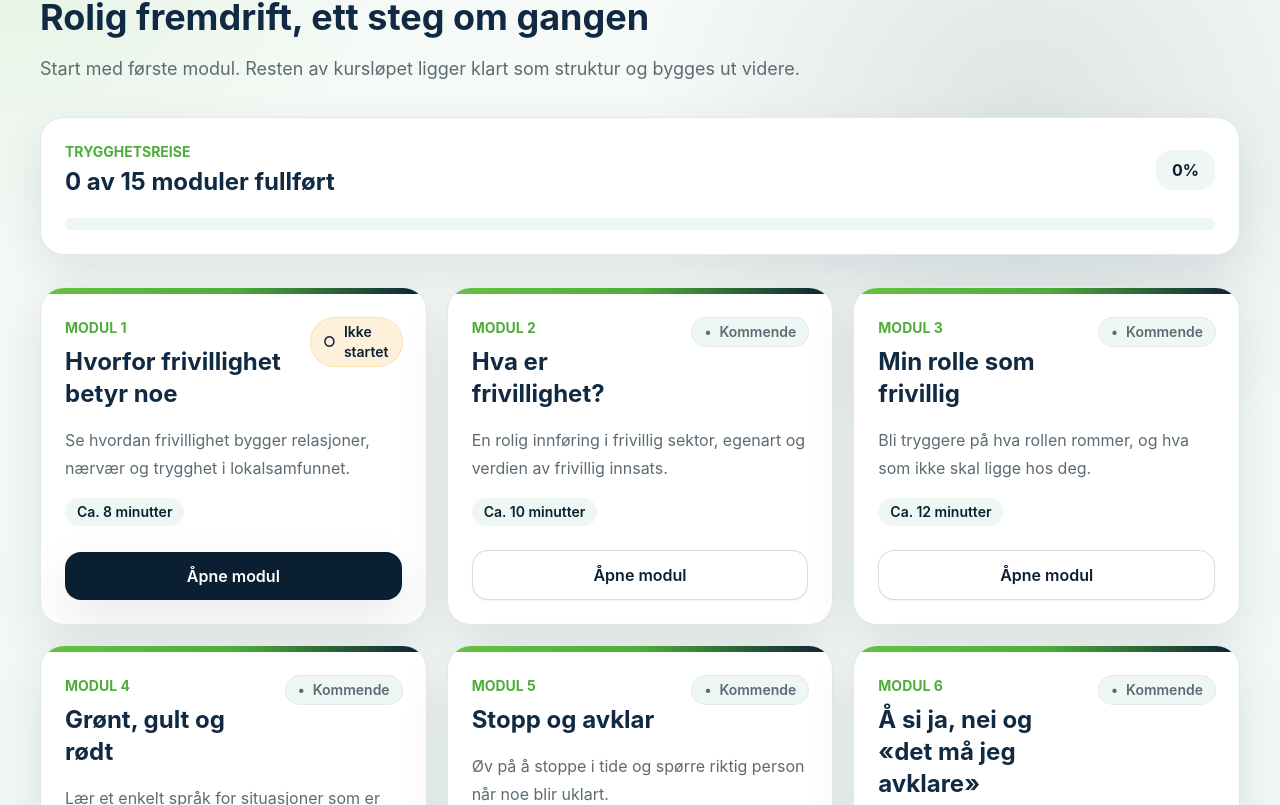
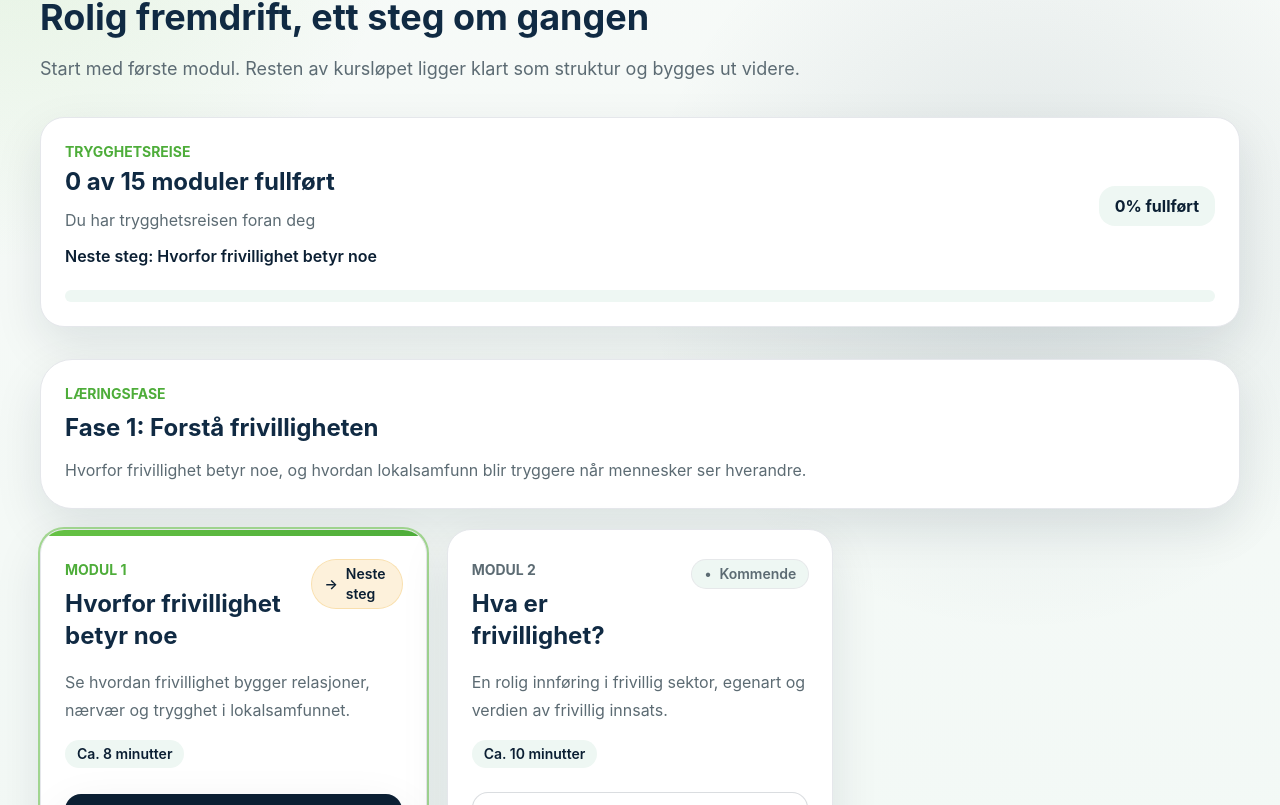
Before and after one commit to aogaa/vafskurs, a React (Vite) app: page /moduler in a window 1280 px wide. Shown: the part 155-960 px from the top of the page. Built offline with nearby package versions, Linux system fonts and the light colour scheme.

Commit message:
endret design og oppsett

```diff
--- a/src/components/course/ModuleCard.tsx
+++ b/src/components/course/ModuleCard.tsx
@@ -3,35 +3,56 @@ import { Badge } from "../ui/Badge";
 import { Button } from "../ui/Button";
 import { Card } from "../ui/Card";
 
+export type ModuleCardStatus = "complete" | "next" | "upcoming";
+
 type ModuleCardProps = {
   courseModule: CourseModule;
-  isComplete: boolean;
+  status: ModuleCardStatus;
 };
 
-export function ModuleCard({ courseModule, isComplete }: ModuleCardProps) {
-  const isActive = courseModule.status === "active";
-  const statusLabel = isComplete
-    ? "Fullført"
-    : isActive
-      ? "Ikke startet"
-      : "Kommende";
+const statusCopy: Record<ModuleCardStatus, { label: string; marker: string; button: string }> = {
+  complete: { label: "Fullført", marker: "✓", button: "Se igjen" },
+  next: { label: "Neste steg", marker: "→", button: "Fortsett" },
+  upcoming: { label: "Kommende", marker: "•", button: "Se modul" },
+};
+
+export function ModuleCard({ courseModule, status }: ModuleCardProps) {
+  const copy = statusCopy[status];
+  const isComplete = status === "complete";
+  const isNext = status === "next";
 
   return (
-    <Card className="group flex h-full flex-col overflow-hidden p-0 transition duration-200 hover:-translate-y-1 hover:shadow-lift">
-      <div className="h-1.5 bg-gradient-to-r from-pine via-leaf to-harbor" />
+    <Card
+      className={`group flex h-full flex-col overflow-hidden p-0 transition duration-200 hover:-translate-y-1 hover:shadow-lift ${
+        isNext ? "ring-2 ring-pine/55" : ""
+      } ${status === "upcoming" ? "bg-white/88" : ""}`}
+    >
+      <div
+        className={`h-1.5 ${
+          isComplete
+            ? "bg-pine"
+            : isNext
+              ? "bg-gradient-to-r from-pine to-leaf"
+              : "bg-harbor/18"
+        }`}
+      />
       <div className="flex h-full flex-col p-6">
-        <div className="flex items-start justify-between gap-4">
+        <div className="flex flex-col gap-4 sm:flex-row sm:items-start sm:justify-between">
           <div>
-            <p className="text-sm font-bold uppercase tracking-normal text-leaf">
+            <p
+              className={`text-sm font-bold uppercase tracking-normal ${
+                isNext || isComplete ? "text-leaf" : "text-slate"
+              }`}
+            >
               Modul {courseModule.order}
             </p>
             <h3 className="mt-2 text-2xl font-bold leading-8 text-ink group-hover:text-harbor">
               {courseModule.title}
             </h3>
           </div>
-          <Badge tone={isComplete ? "complete" : isActive ? "active" : "planned"}>
-            <span aria-hidden="true">{isComplete ? "✓" : isActive ? "○" : "•"}</span>
-            {statusLabel}
+          <Badge tone={isComplete ? "complete" : isNext ? "active" : "planned"}>
+            <span aria-hidden="true">{copy.marker}</span>
+            {copy.label}
           </Badge>
         </div>
         <p className="mt-4 text-base leading-7 text-slate">
@@ -43,10 +64,10 @@ export function ModuleCard({ courseModule, isComplete }: ModuleCardProps) {
         <div className="mt-auto pt-6">
           <Button
             to={`/moduler/${courseModule.id}`}
-            variant={isActive || isComplete ? "primary" : "secondary"}
+            variant={isNext ? "primary" : "secondary"}
             className="w-full"
           >
-            Åpne modul
+            {copy.button}
           </Button>
         </div>
       </div>
--- a/src/components/course/ModuleGrid.tsx
+++ b/src/components/course/ModuleGrid.tsx
@@ -1,21 +1,62 @@
+import { coursePhases } from "../../data/coursePhases";
 import type { CourseModule } from "../../data/courseModules";
-import { ModuleCard } from "./ModuleCard";
+import { ModuleCard, type ModuleCardStatus } from "./ModuleCard";
 
 type ModuleGridProps = {
   modules: CourseModule[];
+  nextModuleId?: string;
   isModuleComplete: (moduleId: string) => boolean;
 };
 
-export function ModuleGrid({ isModuleComplete, modules }: ModuleGridProps) {
+function getCardStatus(
+  moduleId: string,
+  nextModuleId: string | undefined,
+  isModuleComplete: (moduleId: string) => boolean,
+): ModuleCardStatus {
+  if (isModuleComplete(moduleId)) {
+    return "complete";
+  }
+
+  if (moduleId === nextModuleId) {
+    return "next";
+  }
+
+  return "upcoming";
+}
+
+export function ModuleGrid({ isModuleComplete, modules, nextModuleId }: ModuleGridProps) {
   return (
+    <div className="space-y-10">
+      {coursePhases.map((phase) => {
+        const phaseModules = phase.moduleIds
+          .map((moduleId) => modules.find((courseModule) => courseModule.id === moduleId))
+          .filter((courseModule): courseModule is CourseModule => Boolean(courseModule));
+
+        return (
+          <section key={phase.id} className="space-y-5" aria-labelledby={`${phase.id}-title`}>
+            <div className="rounded-[2rem] border border-harbor/8 bg-white p-6 shadow-soft">
+              <p className="text-sm font-bold uppercase tracking-normal text-leaf">
+                Læringsfase
+              </p>
+              <h2 id={`${phase.id}-title`} className="mt-2 text-2xl font-bold text-ink">
+                {phase.title}
+              </h2>
+              <p className="mt-3 max-w-3xl text-base leading-7 text-slate">
+                {phase.description}
+              </p>
+            </div>
             <div className="grid gap-5 md:grid-cols-2 xl:grid-cols-3">
-      {modules.map((courseModule) => (
+              {phaseModules.map((courseModule) => (
                 <ModuleCard
                   key={courseModule.id}
                   courseModule={courseModule}
-          isComplete={isModuleComplete(courseModule.id)}
+                  status={getCardStatus(courseModule.id, nextModuleId, isModuleComplete)}
                 />
               ))}
             </div>
+          </section>
+        );
+      })}
+    </div>
   );
 }
--- a/src/components/course/ProgressSummary.tsx
+++ b/src/components/course/ProgressSummary.tsx
@@ -1,17 +1,28 @@
 type ProgressSummaryProps = {
   completedCount: number;
+  nextModuleTitle?: string;
   totalCount: number;
 };
 
-export function ProgressSummary({ completedCount, totalCount }: ProgressSummaryProps) {
+export function ProgressSummary({
+  completedCount,
+  nextModuleTitle,
+  totalCount,
+}: ProgressSummaryProps) {
   const percent = totalCount > 0 ? Math.round((completedCount / totalCount) * 100) : 0;
+  const journeyText =
+    completedCount === 0
+      ? "Du har trygghetsreisen foran deg"
+      : completedCount === totalCount
+        ? "Hele trygghetsreisen er fullført"
+        : "Du har startet trygghetsreisen";
 
   return (
     <section
       className="rounded-3xl border border-harbor/8 bg-white p-6 shadow-soft"
       aria-label="Kursprogresjon"
     >
-      <div className="flex flex-col gap-4 sm:flex-row sm:items-center sm:justify-between">
+      <div className="flex flex-col gap-5 lg:flex-row lg:items-center lg:justify-between">
         <div>
           <p className="text-sm font-bold uppercase tracking-normal text-leaf">
             Trygghetsreise
@@ -19,12 +30,25 @@ export function ProgressSummary({ completedCount, totalCount }: ProgressSummaryP
           <h2 className="mt-1 text-2xl font-bold text-ink">
             {completedCount} av {totalCount} moduler fullført
           </h2>
+          <p className="mt-2 text-base leading-7 text-slate">{journeyText}</p>
+          {nextModuleTitle ? (
+            <p className="mt-2 text-base font-semibold leading-7 text-harbor">
+              Neste steg: {nextModuleTitle}
+            </p>
+          ) : null}
         </div>
-        <p className="rounded-2xl bg-mist px-4 py-2 text-base font-bold text-harbor">
-          {percent}%
+        <p className="w-fit rounded-2xl bg-mist px-4 py-2 text-base font-bold text-harbor">
+          {percent}% fullført
         </p>
       </div>
-      <div className="mt-5 h-3 overflow-hidden rounded-full bg-mist" aria-hidden="true">
+      <div
+        className="mt-5 h-3 overflow-hidden rounded-full bg-mist"
+        role="progressbar"
+        aria-label="Fullførte moduler"
+        aria-valuemin={0}
+        aria-valuemax={totalCount}
+        aria-valuenow={completedCount}
+      >
         <div
           className="h-full rounded-full bg-gradient-to-r from-pine to-leaf transition-all duration-500"
           style={{ width: `${percent}%` }}
--- a/src/components/course/ReflectionCard.tsx
+++ b/src/components/course/ReflectionCard.tsx
@@ -82,6 +82,7 @@ export function ReflectionCard({
   return (
     <button
       type="button"
+      aria-label={`${isSelected ? "Fjern valgt kort" : "Velg kort"}: ${card.title}`}
       aria-pressed={isSelected}
       disabled={isDisabled}
       onClick={() => onToggle(card.id)}
@@ -110,7 +111,7 @@ export function ReflectionCard({
             isSelected ? "bg-white/14 text-white" : "bg-mist text-slate"
           }`}
         >
-          {isSelected ? "Valgt" : "Velg"}
+          {isSelected ? "✓ Valgt" : "Velg"}
         </span>
       </span>
       <span className="mt-6 block text-2xl font-bold leading-8">{card.title}</span>
--- a/src/components/ui/Badge.tsx
+++ b/src/components/ui/Badge.tsx
@@ -8,7 +8,7 @@ type BadgeProps = {
 };
 
 const toneClasses: Record<BadgeTone, string> = {
-  complete: "bg-pine/15 text-harbor ring-pine/35",
+  complete: "bg-pine text-harbor ring-pine/60",
   planned: "bg-mist text-slate ring-harbor/10",
   active: "bg-honey/20 text-harbor ring-honey/45",
 };
--- /dev/null
+++ b/src/data/coursePhases.ts
@@ -0,0 +1,44 @@
+export type CoursePhase = {
+  id: string;
+  title: string;
+  description: string;
+  moduleIds: string[];
+};
+
+export const coursePhases: CoursePhase[] = [
+  {
+    id: "forsta-frivilligheten",
+    title: "Fase 1: Forstå frivilligheten",
+    description:
+      "Hvorfor frivillighet betyr noe, og hvordan lokalsamfunn blir tryggere når mennesker ser hverandre.",
+    moduleIds: ["modul-1", "modul-2"],
+  },
+  {
+    id: "finn-rollen-din",
+    title: "Fase 2: Finn rollen din",
+    description:
+      "Hva frivilligrollen er, hva den ikke er, og hvordan du bidrar uten å overta ansvar.",
+    moduleIds: ["modul-3", "modul-13"],
+  },
+  {
+    id: "sett-trygge-grenser",
+    title: "Fase 3: Sett trygge grenser",
+    description:
+      "Innenfor, avklar og utenfor: grenser, fortrolighet, penger, gaver, bilder og privat kontakt.",
+    moduleIds: ["modul-4", "modul-5", "modul-6", "modul-7", "modul-10", "modul-11"],
+  },
+  {
+    id: "mot-mennesker-godt",
+    title: "Fase 4: Møt mennesker godt",
+    description:
+      "Verdighet, respekt, relasjoner og hvordan du møter mennesker på en trygg og menneskelig måte.",
+    moduleIds: ["modul-8", "modul-12"],
+  },
+  {
+    id: "stopp-avklar-ta-vare",
+    title: "Fase 5: Stopp, avklar og ta vare på deg selv",
+    description:
+      "Bekymring, avklaring, egenomsorg og en avsluttende trygghetsløype for frivilligrollen.",
+    moduleIds: ["modul-9", "modul-14", "modul-15"],
+  },
+];
--- a/src/pages/ModuleOverviewPage.tsx
+++ b/src/pages/ModuleOverviewPage.tsx
@@ -7,6 +7,7 @@ import { useProgress } from "../hooks/useProgress";
 
 export function ModuleOverviewPage() {
   const { getCompletedCount, isModuleComplete } = useProgress();
+  const nextModule = courseModules.find((courseModule) => !isModuleComplete(courseModule.id));
 
   return (
     <PageContainer className="space-y-8">
@@ -19,9 +20,14 @@ export function ModuleOverviewPage() {
       </header>
       <ProgressSummary
         completedCount={getCompletedCount()}
+        nextModuleTitle={nextModule?.title}
         totalCount={courseModules.length}
       />
-      <ModuleGrid modules={courseModules} isModuleComplete={isModuleComplete} />
+      <ModuleGrid
+        modules={courseModules}
+        nextModuleId={nextModule?.id}
+        isModuleComplete={isModuleComplete}
+      />
     </PageContainer>
   );
 }
```
Also changed, not shown: src/components/course/CourseHero.tsx (+3 -33 lines), src/components/modules/ModuleOne.tsx (+40 -13 lines), src/pages/HomePage.tsx (+12 -8 lines). Lines whose indentation alone changed are shown as unchanged.
